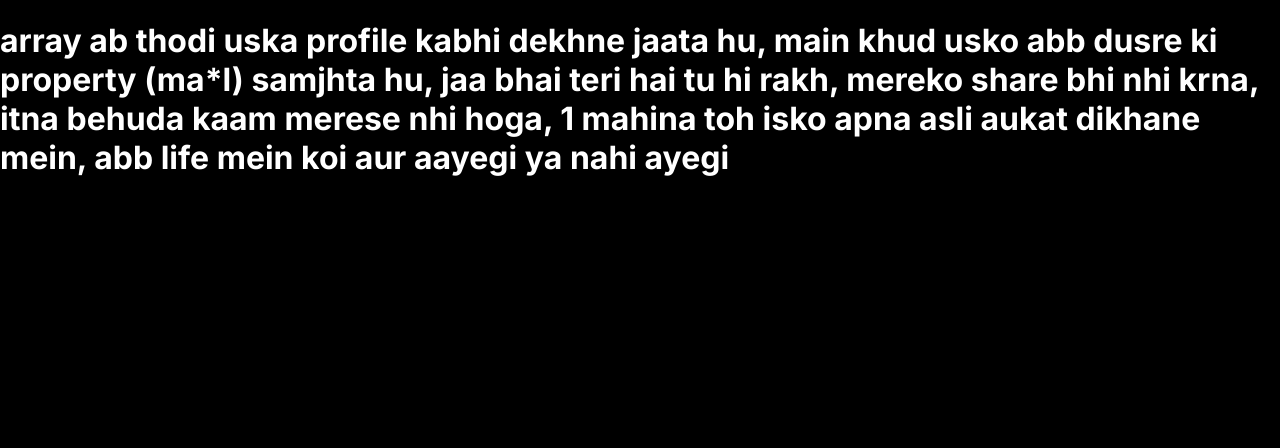
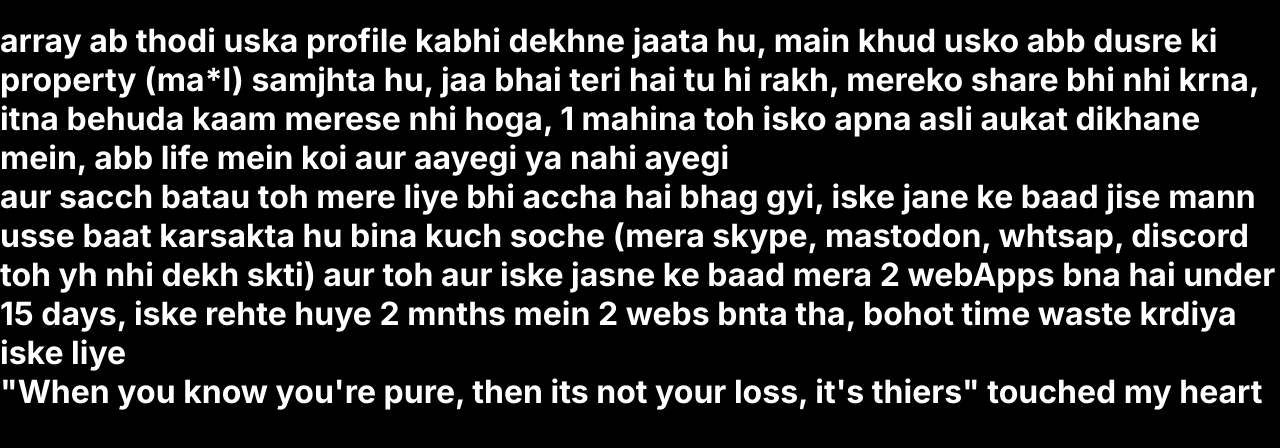
Before and after one commit to pixelDriftadv/trrrr, a Next.js app: page /message in a window 1280 px wide. Shown: the top 448 px of the page. Built offline with nearby package versions, Linux system fonts and the light colour scheme.

Commit message:
Update page.js

```diff
--- a/src/app/message/page.js
+++ b/src/app/message/page.js
@@ -6,6 +6,9 @@ export default function Home() {
     <main className="flex text-white bg-black min-h-screen px-6 flex-col items-center justify-center py-24 ">
   <h1 className="text-xs font-light">
     array ab thodi uska profile kabhi dekhne jaata hu, main khud usko abb dusre ki property {"(ma*l)"} samjhta hu, jaa bhai teri hai tu hi rakh, mereko share bhi nhi krna, itna behuda kaam merese nhi hoga, 1 mahina toh isko apna asli aukat dikhane mein, abb life mein koi aur aayegi ya nahi ayegi <br/>
+   aur sacch batau toh mere liye bhi accha hai bhag gyi, iske jane ke baad jise mann usse baat karsakta hu bina kuch soche {"(mera skype, mastodon, whtsap, discord toh yh nhi dekh skti)"} aur toh aur iske jasne ke baad mera 2 webApps bna hai under 15 days, iske rehte huye 2 mnths mein 2 webs bnta tha, bohot time waste krdiya iske liye
+    <br/>
+    {'"When you know you\'re pure, then its not your loss, it\'s thiers"'} touched my heart
     </h1>
     </main>
   );
```
